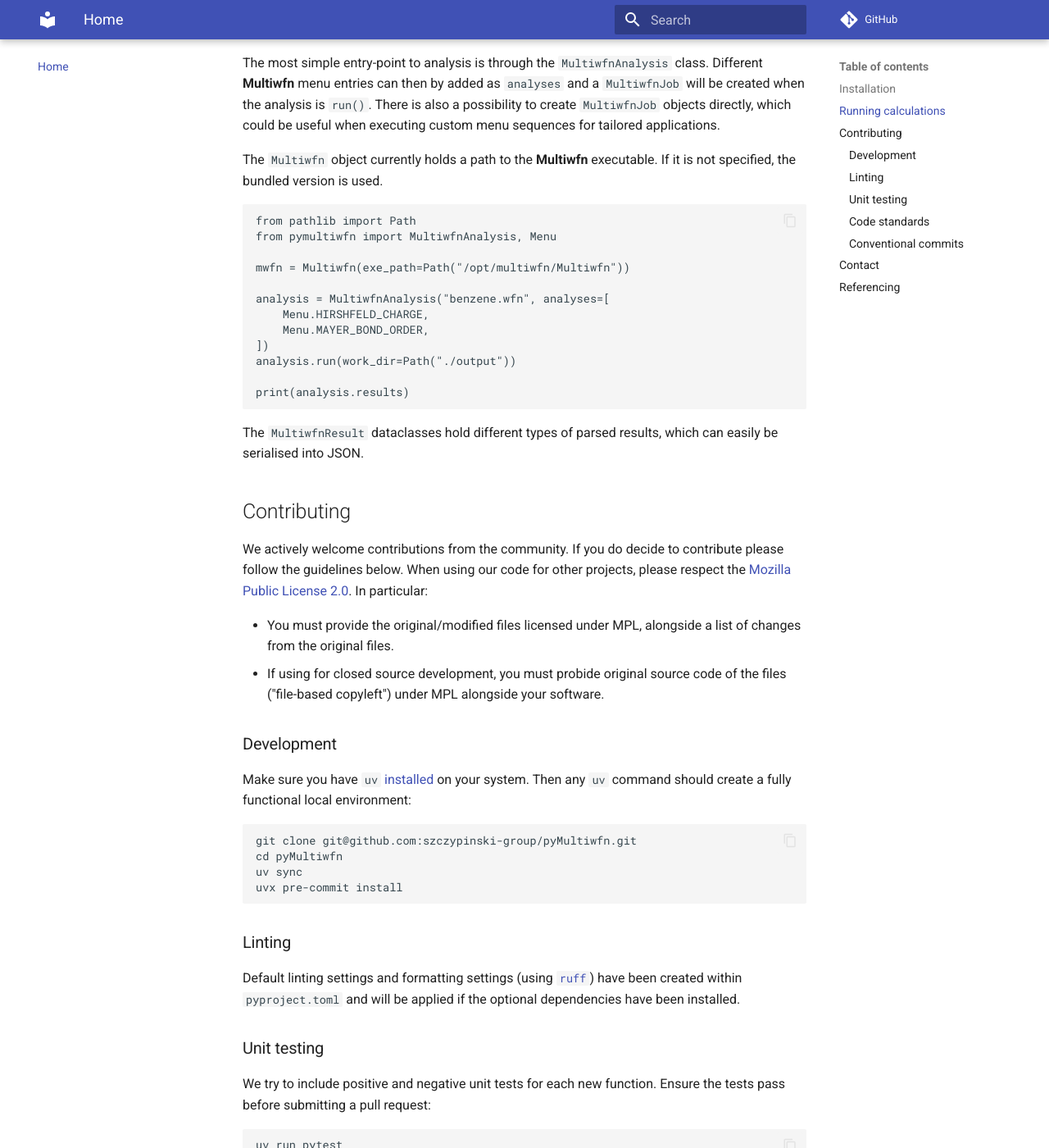
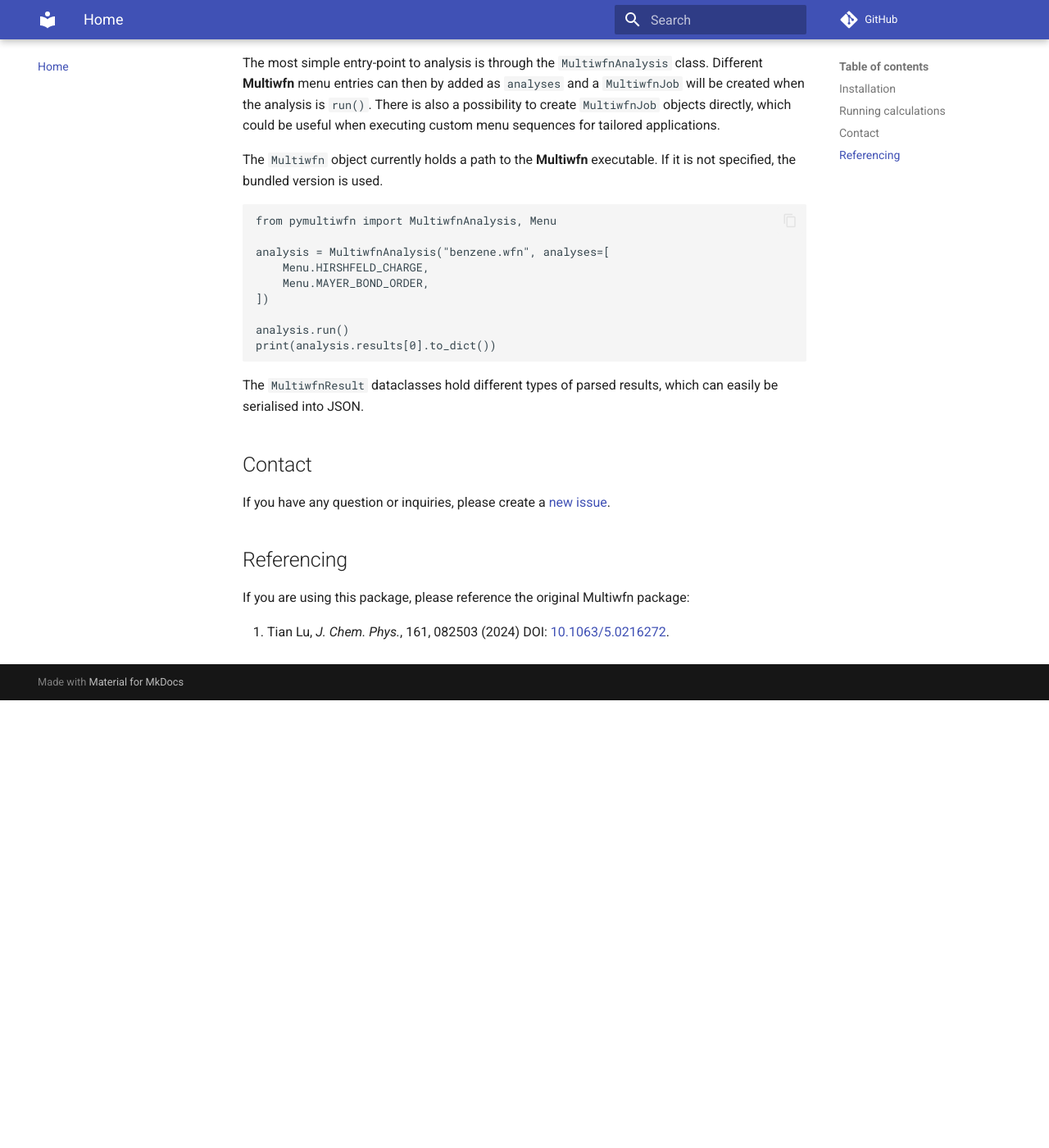
Before and after one commit to szczypinski-group/pyMultiwfn, an MkDocs documentation site: the page built from docs/index.md, in a window 1280 px wide and 1400 px high, scrolled down 546 px. Shown: the whole window at 82% size. Built offline with MkDocs 1.6.1 and Material for MkDocs 9.7.7, drawn with Linux system fonts in a browser that asks for light colours; comment, search, counter and statistics services are not loaded; after the commit the page ends 1398 px from its top, so only the background shows below that; some of the changed text lies outside the part shown.

Commit message:
docs: simplify example run

````diff
--- a/docs/index.md
+++ b/docs/index.md
@@ -25,74 +25,18 @@
 
 
 ```python
-from pathlib import Path
 from pymultiwfn import MultiwfnAnalysis, Menu
-
-mwfn = Multiwfn(exe_path=Path("/opt/multiwfn/Multiwfn"))
 
 analysis = MultiwfnAnalysis("benzene.wfn", analyses=[
     Menu.HIRSHFELD_CHARGE,
     Menu.MAYER_BOND_ORDER,
 ])
-analysis.run(work_dir=Path("./output"))
 
-print(analysis.results)
+analysis.run()
+print(analysis.results[0].to_dict())
 ```
 
 The `MultiwfnResult` dataclasses hold different types of parsed results, which can easily be serialised into JSON.
-
-## Contributing
-
-We actively welcome contributions from the community.
-If you do decide to contribute please follow the guidelines below.
-When using our code for other projects, please respect the [Mozilla Public License 2.0](https://www.mozilla.org/en-US/MPL/2.0/).
-In particular:
-
-- You must provide the original/modified files licensed under MPL, alongside a list of changes from the original files.
-- If using for closed source development, you must probide original source code of the files ("file-based copyleft") under MPL alongside your software.
-
-
-### Development
-
-Make sure you have `uv` [installed](https://docs.astral.sh/uv/getting-started/installation/) on your system.
-Then any `uv` command should create a fully functional local environment:
-
-```
-git clone git@github.com:szczypinski-group/pyMultiwfn.git
-cd pyMultiwfn
-uv sync
-uvx pre-commit install
-```
-
-### Linting
-
-Default linting settings and formatting settings (using [`ruff`](https://docs.astral.sh/ruff/)) have been created within `pyproject.toml` and will
-be applied if the optional dependencies have been installed.
-
-### Unit testing
-
-We try to include positive and negative unit tests for each new function.
-Ensure the tests pass before submitting a pull request:
-
-```
-uv run pytest
-```
-
-### Code standards
-
-1. Use explicit imports wherever possible.
-2. For class and function definition/calls, split arguments into multiple lines.
-3. Always call functions with keyword arguments.
-
-### Conventional commits
-
-We try to follow the [conventional commits](https://www.conventionalcommits.org/en/v1.0.0/).
-In particular, please link to the issue that your commits are related to:
-
-> docs: update use cases in README.md
->
-> The use cases now follow the new code structure. Related to #24.
-> Also included more detailed contribution guidelines.
 
 ## Contact
 
````
Also changed, not shown: README.md (+3 -8 lines), 1 other file.
